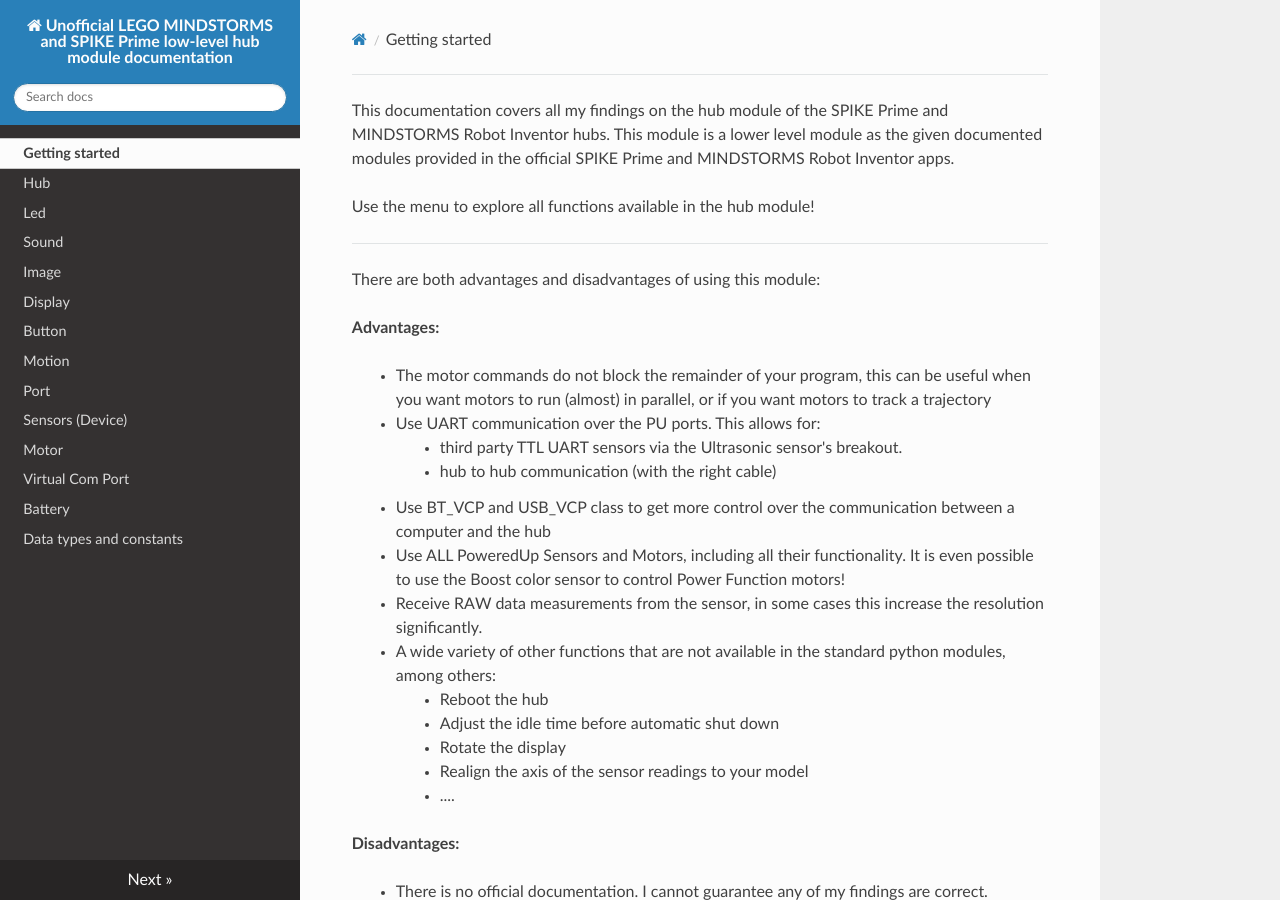
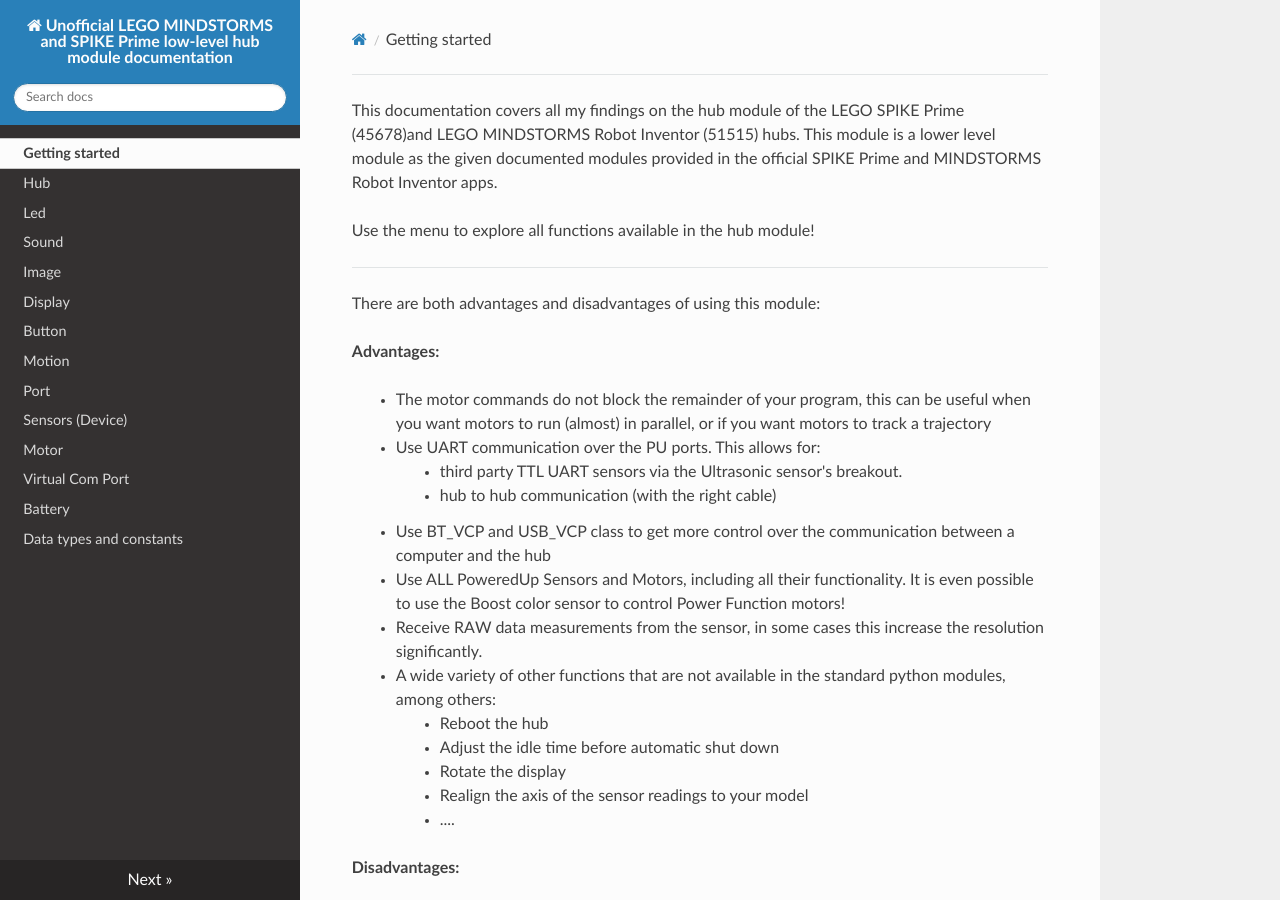
Before and after one commit to NStrijbosch/hub-module-notes, an MkDocs documentation site: the page built from docs/index.md, in a window 1280 px wide and 900 px high. Built offline with MkDocs 1.6.1, drawn with Linux system fonts in a browser that asks for light colours; nearby versions of some CDN libraries.

Commit message:
Update index.md

```diff
--- a/docs/index.md
+++ b/docs/index.md
@@ -1,4 +1,4 @@
-This documentation covers all my findings on the hub module of the SPIKE Prime and MINDSTORMS Robot Inventor hubs. This module is a lower level module as the given documented modules provided in the official SPIKE Prime and MINDSTORMS Robot Inventor apps.
+This documentation covers all my findings on the hub module of the LEGO SPIKE Prime (45678)and LEGO MINDSTORMS Robot Inventor (51515) hubs. This module is a lower level module as the given documented modules provided in the official SPIKE Prime and MINDSTORMS Robot Inventor apps.
 
 Use the menu to explore all functions available in the hub module!
 
```
